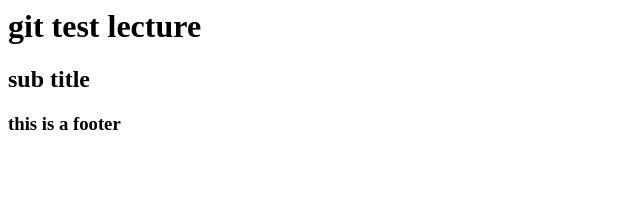
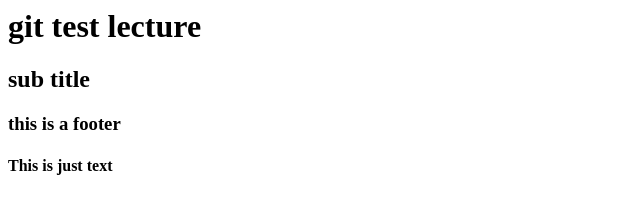
Before and after one commit to YazeedSal/gitTest, a plain HTML site: page index.html in a window 1280 px wide. Shown: the whole page, without its empty margins (0-640 px from the left). Drawn offline with Linux system fonts and the light colour scheme.

Commit message:
Update index.html

```diff
--- a/index.html
+++ b/index.html
@@ -13,6 +13,7 @@
 
     <div class="footer">
         <h3>this is a footer</h3>
+        <h4>This is just text</h4>
     </div>
 </body>
 </html>
```
